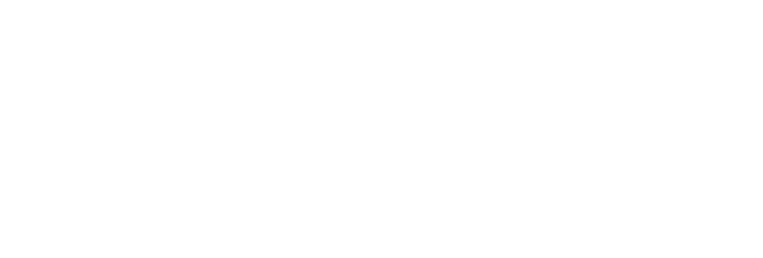
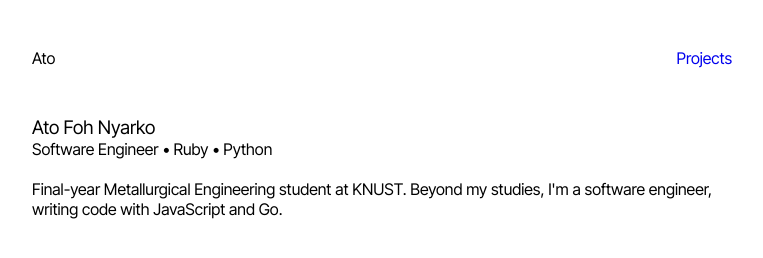
Before and after one commit to atofoh/my-portfolio, a plain HTML site: page index.html in a window 1280 px wide. Shown: the whole page, without its empty margins (258-1021 px from the left). Drawn offline with Linux system fonts and the light colour scheme.

Commit message:
progress

```diff
--- a/index.html
+++ b/index.html
@@ -1,10 +1,36 @@
 <html lang="en">
+
 <head>
     <meta charset="UTF-8">
     <meta name="viewport" content="width=device-width, initial-scale=1.0">
-    <title>Document</title>
+    <link rel="stylesheet" href="styles.css">
+    <title>Ato Foh Nyarko | My Portfolio</title>
 </head>
+
 <body>
+    <!-- Navigation Bar -->
+    <header class="flex justify-between items-center">
+        <div>Ato</div>
+        <div>
+            <a href="/projects">Projects</a>
+        </div>
+    </header>
+    <!-- Hero Section -->
+    <section class="hero-section">
+        <div>
+            <h3>Ato Foh Nyarko</h3>
+            <p>Software Engineer • Ruby • Python</p>
+        </div>
+        <br>
+        <!-- A Brief statement about myself -->
+        <div>
+            <p>
+                Final-year Metallurgical Engineering student at KNUST. Beyond my studies, I'm a software engineer,
+                writing
+                code with JavaScript and Go.
+            </p>
+        </div>
+    </section>
+</body>
 
-</body>
 </html>
--- a/styles.css
+++ b/styles.css
@@ -0,0 +1,36 @@
+@import url('https://fonts.googleapis.com/css2?family=Inter+Tight:ital,wght@0,100..900;1,100..900&display=swap');
+
+* {
+    margin: 0;
+    padding: 0;
+    font-family: "Inter Tight", sans-serif;
+    font-optical-sizing: auto;
+    font-weight: 400;
+    font-style: normal;
+    text-decoration: none;
+    list-style: none;
+}
+
+body {
+    max-width: 700px;
+    margin: 0 auto;
+    padding: 3em;
+}
+
+.hero-section{
+    margin: 3em 0;
+}
+
+/* Utility Classes */
+.flex{
+    display: flex;
+}
+.flex-col{
+    flex-direction: column;
+}
+.justify-between{
+    justify-content: space-between;
+}
+.items-center{
+    align-items: center;
+}
```
